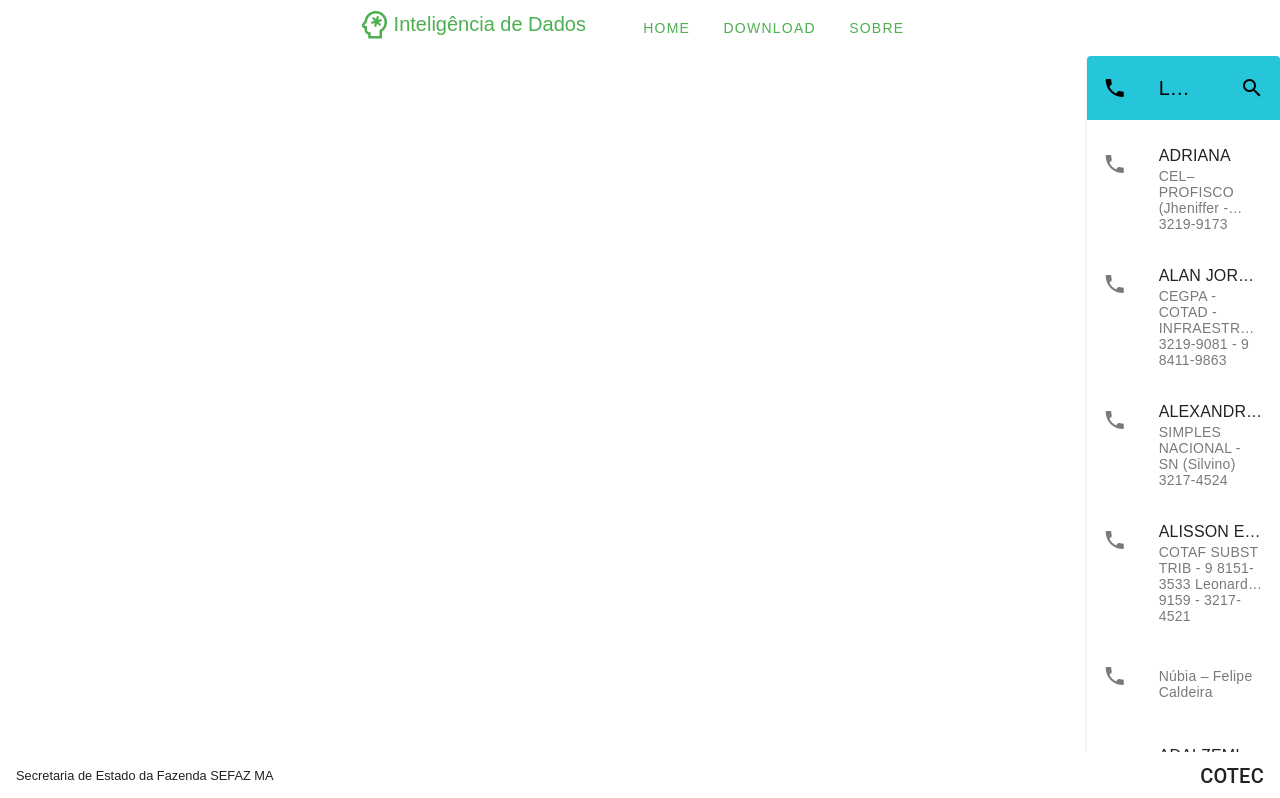
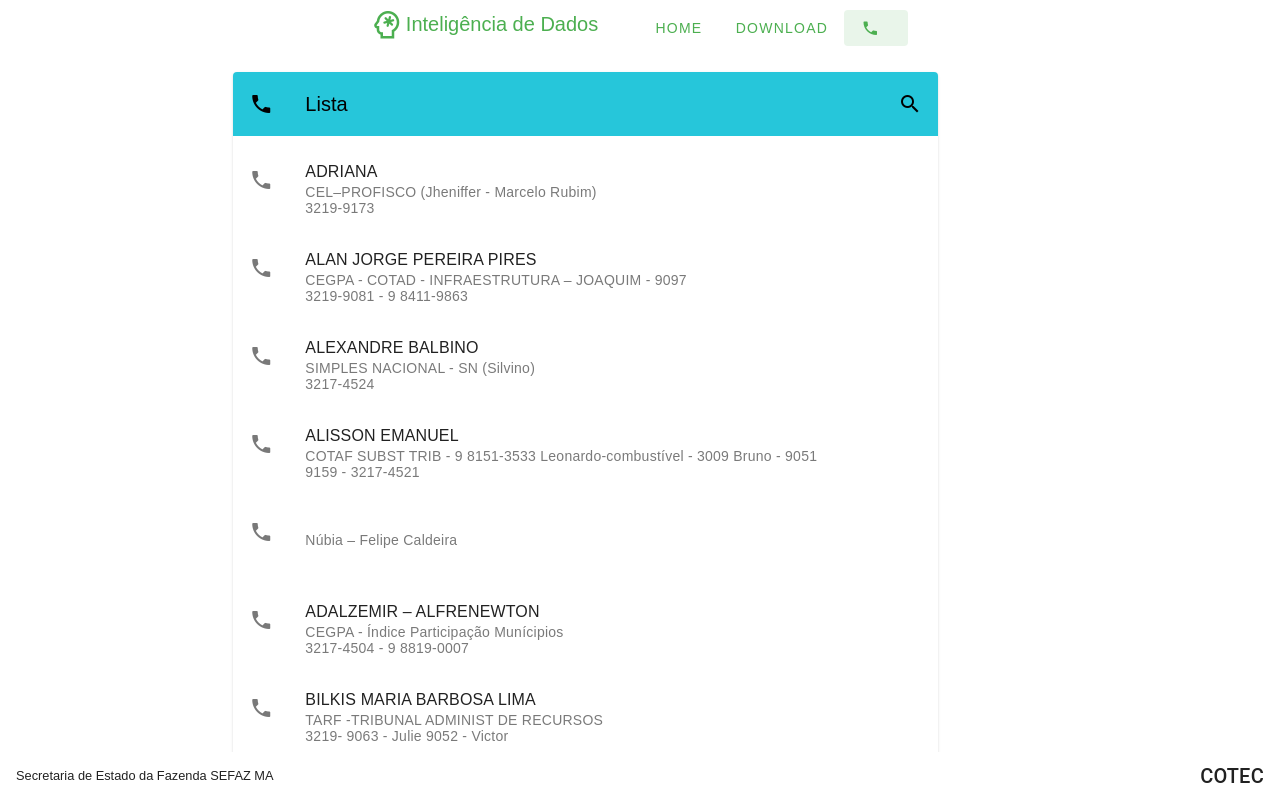
Before and after one commit to Guihumberto/lab-sefaz, a Nuxt app: page /phone in a window 1280 px wide. Shown: the top 798 px of the page. Built offline with nearby package versions, Linux system fonts and the light colour scheme.

Commit message:
lista telefonica xs

```diff
--- a/components/listphones.vue
+++ b/components/listphones.vue
@@ -1,7 +1,7 @@
 <template>
     <v-card
-      class="mx-auto overflow-auto"
-      height="980"
+      height="90.5vh"
+      width="100%"
     >
       <v-toolbar color="cyan-lighten-1" v-if="!searchActive">
         <v-btn variant="text" icon="mdi-phone"></v-btn>
@@ -26,6 +26,8 @@
 
       <v-list
         lines="three"
+        class="mx-auto overflow-auto"
+        height="93%"
 
       >
         <v-list-item v-for="item, i in listComplete" :key="i">
--- a/layouts/default.vue
+++ b/layouts/default.vue
@@ -19,8 +19,9 @@
                     v-for="(item, i) in menu"
                     :key="i"
                     :to="item.url"
+                    :prepend-icon="!item.show ? item.icon : ''"
                 >
-                    {{item.name}}
+                    {{item.show ? item.name : ''}}
                 </v-btn>
             </div>
         </v-app-bar>
@@ -29,12 +30,12 @@
                 <v-col sm="2" class="d-none d-md-flex ">
 
                 </v-col>
-                <v-col cols="12" sm="8">
+                <v-col cols="12" sm="7">
                     <v-container style="max-width: 1180px;">
                         <slot />
                      </v-container>
                 </v-col>
-                <v-col sm="2" class="d-none d-md-flex fixedBar">
+                <v-col sm="3" class="d-none d-xl-flex fixedBar px-0">
                     <listphones />
                 </v-col>
             </v-row>
@@ -90,9 +91,9 @@
     }, "1000");
 
     const menu = [
-        {name: "Home", icon: "mdi-home", url:"/"},
-        {name: "Download", icon: "mdi-download", url:"/download"},
-        {name: "Sobre", icon: "mdi-home", url:"/about"},
+        {name: "Home", icon: "mdi-home", url:"/", show: true},
+        {name: "Download", icon: "mdi-download", url:"/download", show: true},
+        {name: "Telefone", icon: "mdi-phone", url:"/phone", show: false},
     ]
 </script>
 
@@ -108,6 +109,10 @@
    font-family: 'Montserrat', sans-serif;
  }
 
-
+.fixedBar{
+    position: fixed;
+    top: 10;
+    right: 0;
+}
 
 </style>
--- /dev/null
+++ b/pages/phone.vue
@@ -0,0 +1,31 @@
+<template>
+    <div
+      v-motion
+      :initial="initial"
+      :enter="enter"
+      class="d-none d-lg-flex d-xl-none"
+    >
+        <listphones />
+    </div>
+</template>
+
+<script>
+    export default {
+        data(){
+            return{
+                initial: {
+                    y: 100,
+                    opacity: 0,
+                },
+                enter: {
+                    y: 0,
+                    opacity: 1,
+                },
+            }
+        }
+    }
+</script>
+
+<style lang="scss" scoped>
+
+</style>
```
